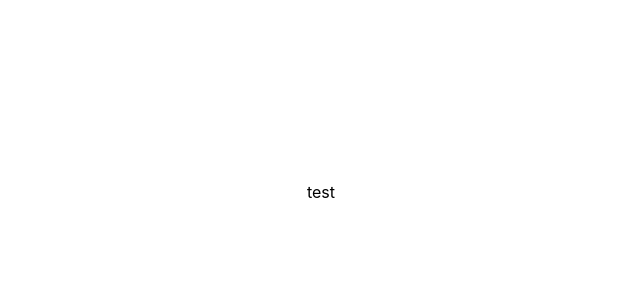
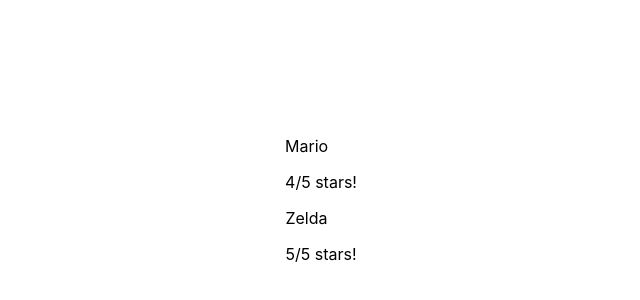
Before and after one commit to MarsdenJacques/my-games-list, a Next.js app: page / in a window 1280 px wide. Shown: the part 208-508 px from the top of the page, without its empty margins (319-959 px from the left). Built offline with nearby package versions, Linux system fonts and the light colour scheme.

Commit message:
start of personal famorited games layout, rating system, and library system

```diff
--- /dev/null
+++ b/components/game-listing.js
@@ -0,0 +1,11 @@
+import Rating from './rating.js'
+
+export default function GameListing({title, rating})
+{
+    return(
+        <div>
+            <p>{title}</p>
+            <Rating title = {title} rating = {rating}/>
+        </div>
+    )
+}
--- /dev/null
+++ b/components/rating.js
@@ -0,0 +1,14 @@
+import Link from 'next/link'
+
+export default function Rating({title, rating})
+{
+    let link = "/games-library/" + title
+    return(
+        <div>
+
+            <Link href = {link}>
+                <a>{rating}/5 stars!</a>
+            </Link>
+        </div>
+    )
+}
--- a/pages/index.js
+++ b/pages/index.js
@@ -1,9 +1,11 @@
 import styles from '../styles/Home.module.css'
+import GameListing from '../components/game-listing.js'
 
 export default function Home() {
   return (
     <div className={styles.container}>
-      test
+      <GameListing title = "Mario" rating = {4}/>
+      <GameListing title = "Zelda" rating = {5}/>
     </div>
   )
 }
```
Also changed, not shown: pages/games-library/[game].js (added, +9 -0 lines).
